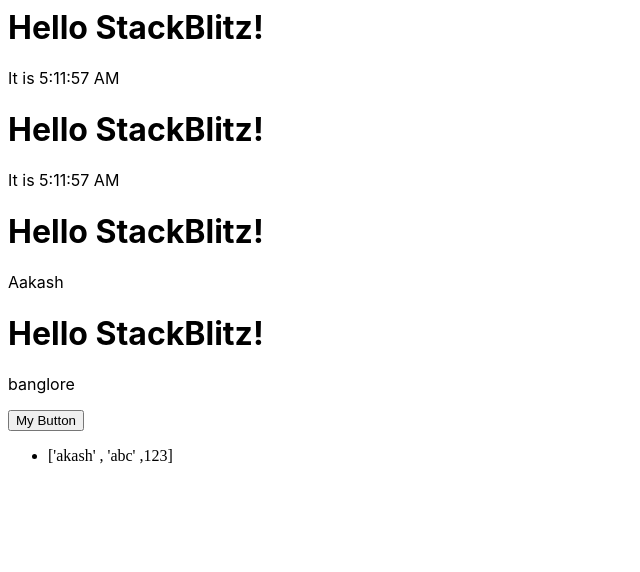
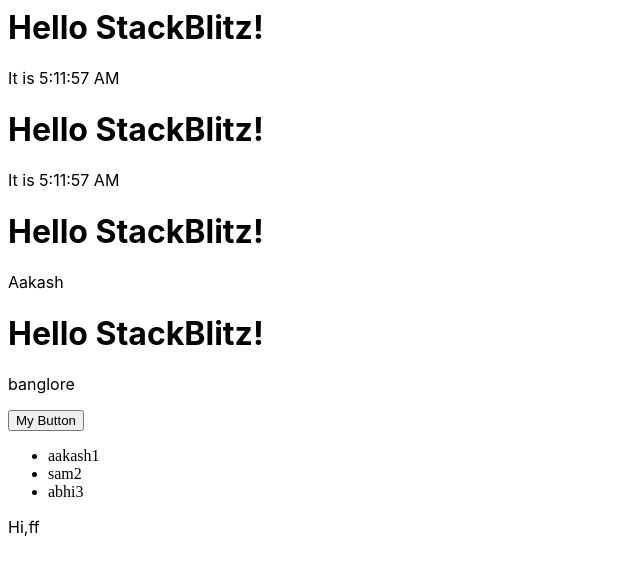
Before and after one commit to aakashrjrajpoot12/react-program1-day3, a React (Create React App) app: page / in a window 1280 px wide. Shown: the top 572 px of the page, without its empty margins (0-640 px from the left). Built offline with nearby package versions, Linux system fonts and the light colour scheme.

Commit message:
2 files modified

```diff
--- a/src/App.js
+++ b/src/App.js
@@ -47,20 +47,23 @@
 
 
   export function App5(props) {
-/*
+
     const emps=[
-      {name:"aakash",id=1},{name:"sam",id=2},{name:"abhi",id=3}
+      {name:"aakash",id:1},{name:"sam",id:2},{name:"abhi",id:3}
       ];
     const elem=emps.map(emp=>
       <li  key={emps.id}>
         {emp.name}
+        {emp.id}
         </li>);
+        console.log(typeof elem)
         return(
         <ul>
           {elem}
           </ul>
           );
-  */
+
+ /*
     const names=[props.name];
    //const names=[...props.name];
    const elem=names.map(name=>
@@ -70,7 +73,12 @@
         return(<ul>
           {elem}</ul>
           );
+    */
+  }
+          export function App6(props) {
+           if(props.name!="")   {
+             return<p>Hi,{props.name}</p>;
 
-
-
+           }
+            return <p>Hi,Stranger</p>;
         }
--- a/src/index.js
+++ b/src/index.js
@@ -1,7 +1,7 @@
 import React, { StrictMode } from 'react';
 import { createRoot } from 'react-dom/client';
 
-import { App1, App2,App3,App4,App5 } from './App';
+import { App1, App2,App3,App4,App5 ,App6} from './App';
 
 const rootElement = document.getElementById('root');
 const root = createRoot(rootElement);
@@ -13,6 +13,6 @@
     <App3 name="Aakash"/>
     <App4 city="banglore"/>
     <App5  name="['akash' , 'abc' ,123]"/>
-
+    <App6 name="ff"/>
   </StrictMode>
 );
```
